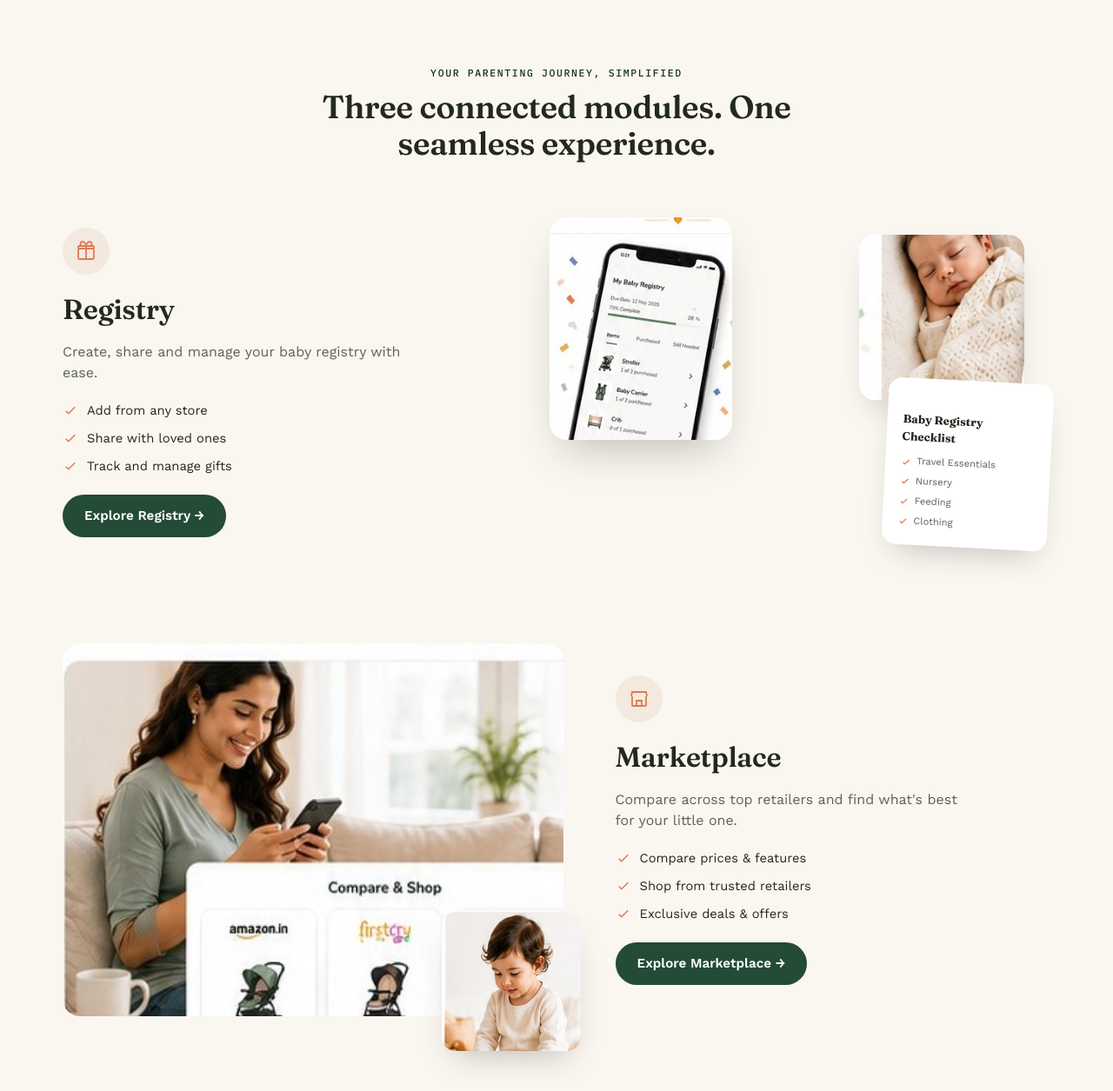
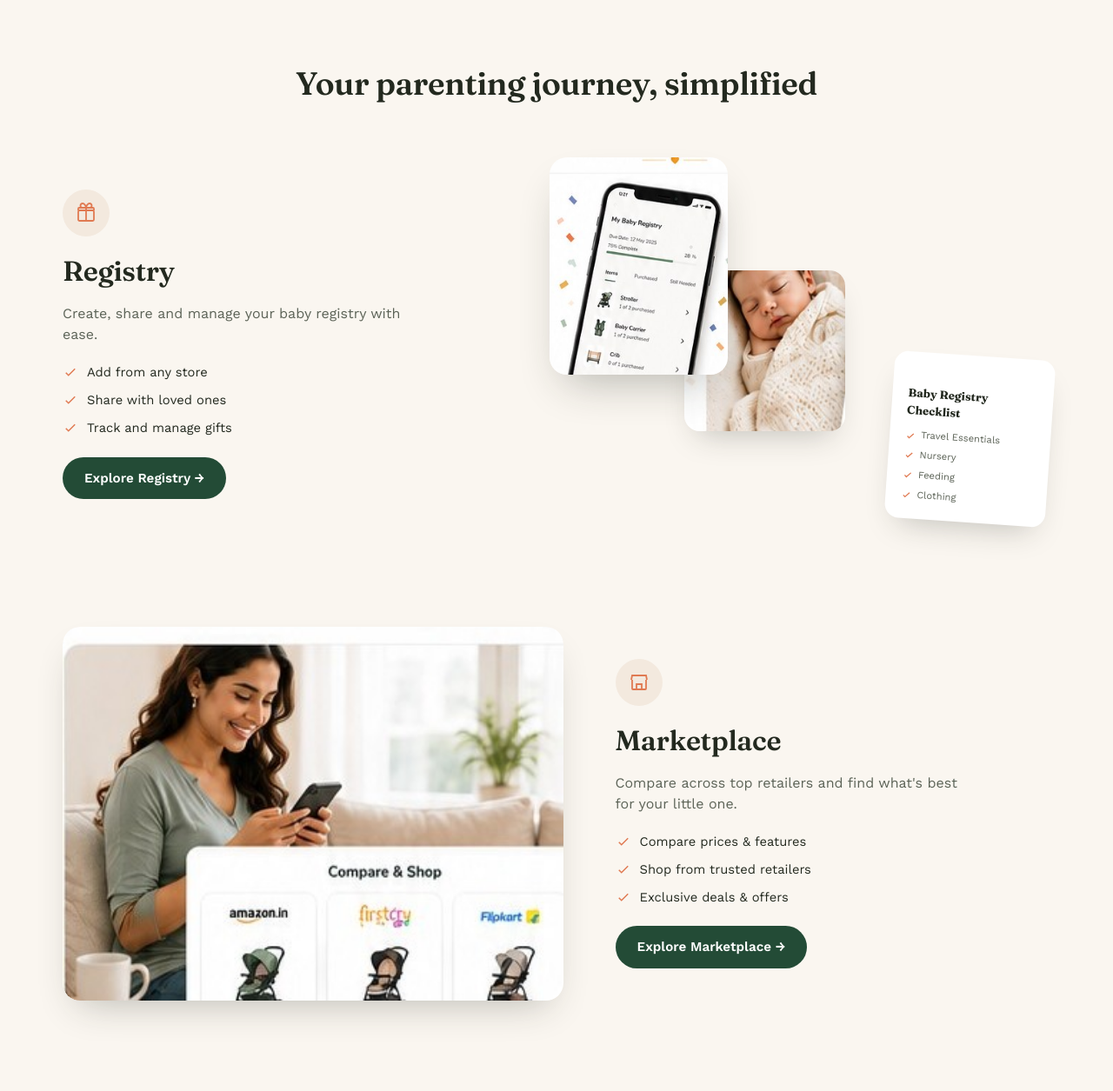
Before and after one commit to srisagaranand-lab/perfect-parenting-site, a website: page public/index.html in a window 1280 px wide. Shown: the part 585-1840 px from the top of the page at 87% size. Drawn offline with nearby package versions, Linux system fonts and the light colour scheme.

Commit message:
Images & CSS Updated
Images & CSS Updated

```diff
--- a/public/assets/styles.css
+++ b/public/assets/styles.css
@@ -80,7 +80,7 @@
 /* ---------- Header ---------- */
 header.site-header {
   position: sticky; top: 0; z-index: 100;
-  background: rgba(250, 246, 238, 0.92);
+  background: rgba(255, 255, 255, 0.96);
   backdrop-filter: blur(8px);
   border-bottom: 1px solid var(--line);
 }
--- a/public/index.html
+++ b/public/index.html
@@ -47,21 +47,19 @@
   .pj-check-list svg { width: 18px; height: 18px; stroke: var(--marigold); flex: 0 0 auto; }
 
   /* Registry phone mockup collage */
-  .pj-module-media { position: relative; min-height: 380px; }
-  .pj-phone-img { position: absolute; left: 0; top: 0; width: 210px; border-radius: 20px; overflow: hidden; box-shadow: 0 24px 50px -18px rgba(35,41,31,.3); z-index: 2; }
+  .pj-module-media { position: relative; min-height: 430px; }
+  .pj-phone-img { position: absolute; left: 0; top: 0; width: 205px; border-radius: 20px; overflow: hidden; box-shadow: 0 24px 50px -18px rgba(35,41,31,.32); z-index: 3; }
   .pj-phone-img img { width: 100%; display: block; }
-  .pj-module-photo { position: absolute; right: 30px; top: 20px; width: 190px; height: 190px; border-radius: 18px; overflow: hidden; box-shadow: 0 18px 36px -16px rgba(35,41,31,.28); z-index: 1; }
+  .pj-module-photo { position: absolute; left: 155px; top: 130px; width: 185px; height: 185px; border-radius: 18px; overflow: hidden; box-shadow: 0 18px 36px -16px rgba(35,41,31,.28); z-index: 2; }
   .pj-module-photo img { width:100%; height:100%; object-fit:cover; }
-  .pj-checklist-card { position: absolute; right: 0; bottom: 0; width: 190px; background: #fff; border-radius: 16px; padding: 16px 18px; box-shadow: 0 18px 36px -16px rgba(35,41,31,.28); z-index: 3; transform: rotate(3deg); }
+  .pj-checklist-card { position: absolute; right: 0; bottom: 10px; width: 185px; background: #fff; border-radius: 16px; padding: 16px 18px; box-shadow: 0 18px 36px -16px rgba(35,41,31,.28); z-index: 4; transform: rotate(4deg); }
   .pj-checklist-card h5 { font-family:'Fraunces',serif; font-size:.82rem; margin-bottom:8px; }
   .pj-checklist-card div { font-size:.7rem; color:var(--ink-soft); padding:3px 0; display:flex; align-items:center; gap:6px; }
   .pj-checklist-card svg { width:12px; height:12px; stroke:var(--marigold); }
 
   /* Marketplace collage */
-  .pj-shop-photo { border-radius: 20px; overflow: hidden; position: relative; }
+  .pj-shop-photo { border-radius: 20px; overflow: hidden; position: relative; box-shadow: 0 20px 44px -18px rgba(35,41,31,.3); }
   .pj-shop-photo img { width: 100%; display: block; border-radius: 20px; }
-  .pj-toddler-photo { position: absolute; right: -20px; bottom: -40px; width: 160px; height: 160px; border-radius: 16px; overflow: hidden; box-shadow: 0 18px 36px -16px rgba(35,41,31,.3); }
-  .pj-toddler-photo img { width:100%; height:100%; object-fit:cover; }
 
   /* Education collage */
   .pj-edu-media { display: grid; grid-template-columns: 1.2fr 1fr; gap: 16px; }
@@ -72,7 +70,7 @@
   .pj-edu-caption span { font-size:.72rem; color: var(--ink-soft); }
   .pj-edu-side { display: flex; flex-direction: column; gap: 16px; }
   .pj-edu-tile { position: relative; border-radius: 18px; overflow: hidden; flex: 1; }
-  .pj-edu-tile img { width: 100%; height: 100%; object-fit: cover; min-height: 140px; }
+  .pj-edu-tile img { width: 100%; height: 100%; object-fit: cover; object-position: center 32%; min-height: 140px; }
   .pj-edu-tile .tag { position: absolute; right: 10px; bottom: 10px; left:10px; background: #fff; border-radius: 10px; padding: 8px 10px; box-shadow: 0 8px 18px -10px rgba(35,41,31,.3); }
   .pj-edu-tile .tag b { display:block; font-size:.74rem; font-family:'Fraunces',serif; }
   .pj-edu-tile .tag span { font-size:.66rem; color: var(--ink-soft); }
@@ -99,7 +97,7 @@
     .pj-hero-grid { grid-template-columns: 1fr; }
     .pj-module, .pj-module.reverse { grid-template-columns: 1fr; gap: 34px; }
     .pj-module.reverse .pj-module-text, .pj-module.reverse .pj-module-media { order: initial; }
-    .pj-module-media { min-height: 320px; margin-top: 20px; }
+    .pj-module-media { min-height: 430px; margin-top: 20px; }
     .pj-edu-media { grid-template-columns: 1fr; }
     .pj-trust-grid { grid-template-columns: 1fr 1fr; }
     .pj-final { grid-template-columns: 1fr; }
@@ -144,8 +142,7 @@
 <section class="pj-band" style="padding-bottom:0;">
   <div class="pj-wrap">
     <div class="pj-intro">
-      <span class="eyebrow" style="justify-content:center;display:flex;">Your parenting journey, simplified</span>
-      <h2>Three connected modules. One seamless experience.</h2>
+      <h2>Your parenting journey, simplified</h2>
     </div>
 
     <!-- REGISTRY -->
@@ -187,11 +184,10 @@
         </ul>
         <a href="/marketplace.html" class="btn btn-primary" style="margin-top:22px;">Explore Marketplace →</a>
       </div>
-      <div class="pj-module-media">
+      <div class="pj-module-media" style="min-height:0;">
         <div class="pj-shop-photo">
-          <img src="/assets/images/04_Marketplace_Mother_Shopping_clean.jpg" alt="Parent comparing prices on phone, with Compare and Shop retailer pricing">
+          <img src="/assets/images/04_Marketplace_Mother_Shopping_clean.jpg" alt="Compare and Shop — comparing baby product prices across Amazon, FirstCry and Flipkart">
         </div>
-        <div class="pj-toddler-photo"><img src="/assets/images/05_Marketplace_Toddler.jpg" alt="Toddler playing"></div>
       </div>
     </div>
 
--- a/public/partials/header.html
+++ b/public/partials/header.html
@@ -2,7 +2,7 @@
   <div class="header-inner">
     <a class="logo-mark" href="/index.html">
       <span class="logo-icon">
-        <svg viewBox="0 0 40 40" width="34" height="34"><circle cx="20" cy="20" r="19" fill="var(--marigold)"/><circle cx="14.5" cy="18" r="2.1" fill="var(--white)"/><circle cx="25.5" cy="18" r="2.1" fill="var(--white)"/><path d="M13 24c2.5 3 11.5 3 14 0" stroke="var(--white)" stroke-width="2" fill="none" stroke-linecap="round"/><path d="M20 6c-3 0-4.5 2.5-3.5 5" stroke="var(--white)" stroke-width="2" fill="none" stroke-linecap="round"/></svg>
+        <img src="/assets/images/logo-icon.png" alt="The Perfect Parenting" width="40" height="35">
       </span>
       <span class="logo-text"><span class="l1">The Perfect</span><span class="l2">Parenting</span></span>
     </a>
```
Also changed, not shown: public/assets/images/logo-full.jpg (added), public/assets/images/logo-icon.png (added).
